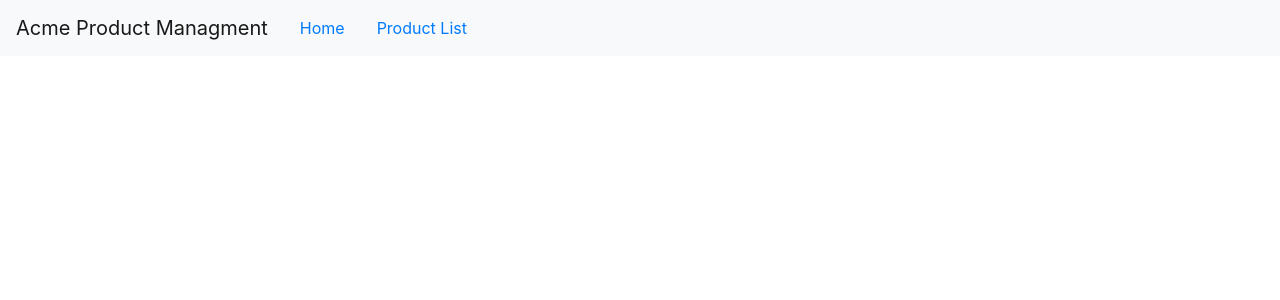
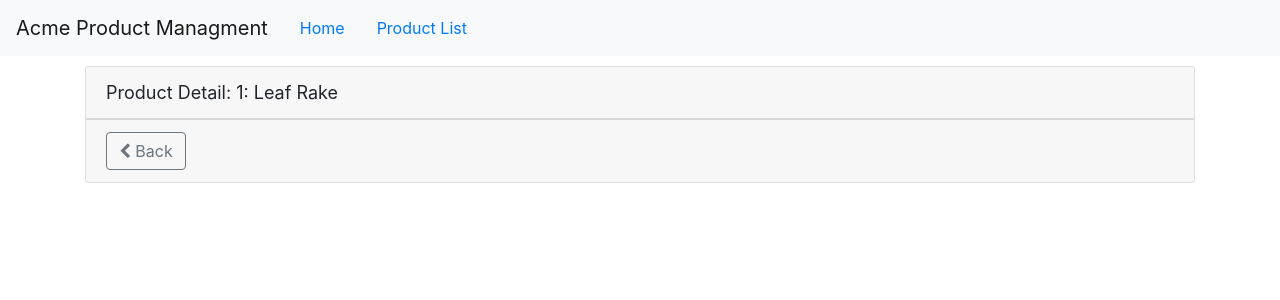
Before and after one commit to jmls9627/Angular-G.Started, an Angular app: page /products/1 in a window 1280 px wide. Shown: the top 300 px of the page. Built offline with nearby package versions, Linux system fonts and the light colour scheme.

Commit message:
Navigation and Routing Additional Techniques

```diff
--- a/src/app/app.module.ts
+++ b/src/app/app.module.ts
@@ -10,6 +10,7 @@
 import { StarComponent } from './shared/star.component';
 import { ProductDetailComponent } from './products/product-detail.component';
 import { WelcomeComponent } from './home/welcome.component';
+import { ProductDetailGuard } from './products/product-detail.guard';
 
 
 
@@ -27,11 +28,15 @@
     FormsModule,
     HttpClientModule,
     RouterModule.forRoot([
-  {path: 'products',component:ProductListComponent},
-  {path: 'products/:id',component:ProductDetailComponent},
-  {path: 'welcome',component:WelcomeComponent},
-  {path: '', redirectTo: 'welcome', pathMatch:'full'},
-  {path: '**', redirectTo: 'welcome', pathMatch:'full'}
+          {path: 'products',component:ProductListComponent},
+          {
+            path: 'products/:id',
+          canActivate:[ProductDetailGuard],
+          component:ProductDetailComponent
+          },
+          {path: 'welcome',component:WelcomeComponent},
+          {path: '', redirectTo: 'welcome', pathMatch:'full'},
+          {path: '**', redirectTo: 'welcome', pathMatch:'full'}
     ])
   ],
   bootstrap: [AppComponent]
--- a/src/app/products/product-detail.component.html
+++ b/src/app/products/product-detail.component.html
@@ -2,5 +2,11 @@
 <div class="card-header">
     {{pageTitle +': '+ product.productName}}
 </div>
-
+<div class="card-footer">
+    <button class="btn btn-outline-secondary"
+    (click)='onback()'
+    style="width: 80px">
+<i class="fa fa-chevron-left"></i> Back
+</button>
+    </div>
 </div>
--- a/src/app/products/product-detail.component.ts
+++ b/src/app/products/product-detail.component.ts
@@ -1,18 +1,34 @@
 import { Component, OnInit } from '@angular/core';
 import { IProduct } from './products';
 
+import { ActivatedRoute, Router } from '@angular/router';
+
 @Component({
-  selector: 'pm-product-detail',
   templateUrl: './product-detail.component.html',
   styleUrls: ['./product-detail.component.css']
 })
 export class ProductDetailComponent implements OnInit {
-pagetitle:string='Product Detail';
+pageTitle:string='Product Detail';
 product:IProduct;
 
-  constructor() { }
+  constructor(private route:ActivatedRoute, private router:Router) { }
 
   ngOnInit() {
+    let id= +this.route.snapshot.paramMap.get('id');
+    this.pageTitle +=`: ${id}`;
+    this.product= {
+        "productId": id,
+        "productName": "Leaf Rake",
+        "productCode": "GDN-0011",
+        "releaseDate": "March 19, 2019",
+        "description": "Leaf rake with 48-inch wooden handle.",
+        "price": 19.95,
+        "starRating": 3.2,
+        "imageUrl": "assets/images/leaf_rake.png"
+      }
+
   }
-
+     onback():void{
+    this.router.navigate(['/products']);
+ }
 }
--- /dev/null
+++ b/src/app/products/product-detail.guard.ts
@@ -0,0 +1,25 @@
+import { Injectable } from '@angular/core';
+import { CanActivate, ActivatedRouteSnapshot, RouterStateSnapshot, UrlTree, Router } from '@angular/router';
+import { Observable } from 'rxjs';
+
+@Injectable({
+  providedIn: 'root'
+})
+export class ProductDetailGuard implements CanActivate {
+
+  constructor(private router: Router){}
+
+  canActivate(
+    next: ActivatedRouteSnapshot,
+    state: RouterStateSnapshot): Observable<boolean | UrlTree> | Promise<boolean | UrlTree> | boolean | UrlTree {
+    let id=+next.url[1].path;
+    if(isNaN(id) || id < 1  ){
+    alert("Invalid ID");
+    this.router.navigate(['/products']);
+    return false;
+  };
+
+      return true;
+  }
+
+}
--- a/src/app/products/product-list.component.html
+++ b/src/app/products/product-list.component.html
@@ -43,7 +43,11 @@
                 [style.margin.px]='imageMargin'>
             </td>
 
-               <td>{{product.productName }}</td>
+               <td>
+                  <a [routerLink]="['/products',product.productId]">
+                   {{product.productName}}
+                  </a>
+                </td>
                <td>{{product.productCode | lowercase | convertToSpaces:'-' }}</td>
                <td>{{product.releaseDate }}</td>
                <td>{{product.price | currency:'USD':'symbol':'1.2-2'}}</td>
```
Also changed, not shown: 1 other file (tests, documents, lock files or other folders).
